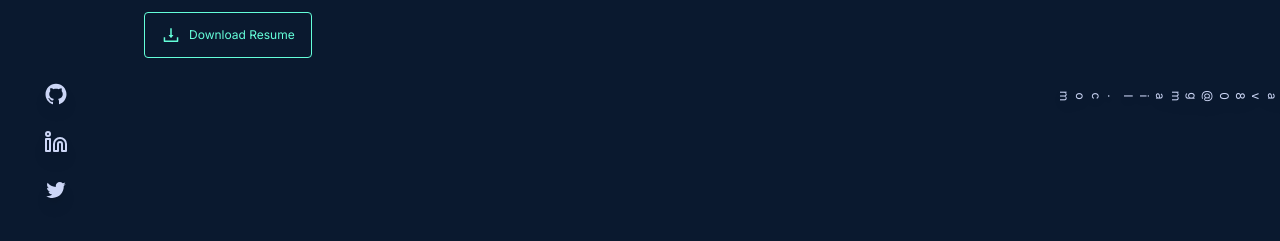
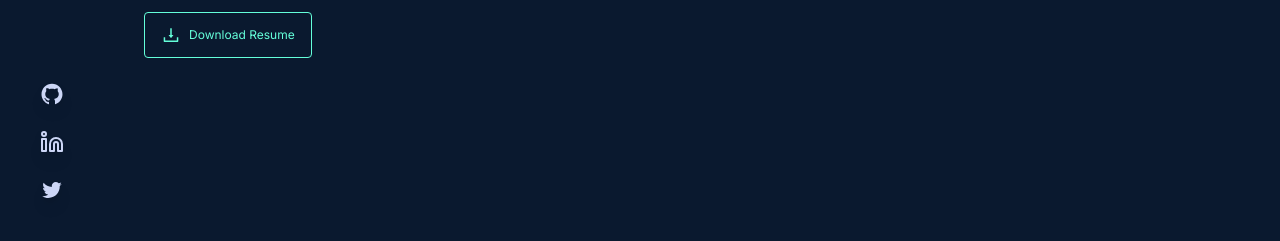
Before and after one commit to Marcos8060/port, a Next.js app: page / in a window 1280 px wide. Shown: the part 554-795 px from the top of the page. Built offline with nearby package versions, Linux system fonts and the light colour scheme.

Commit message:
polished the about page

```diff
--- a/components/fab.js
+++ b/components/fab.js
@@ -8,7 +8,7 @@ const Fab = () => {
     <>
       <button
         title="My Github Activity"
-        class="fixed z-40 bottom-32 left-8 bg-blue w-12 h-12 p-2 rounded-full drop-shadow-lg flex justify-center items-center text-white text-4xl hover:bg-blue-700 hover:drop-shadow-2xl hover:animate-bounce duration-300"
+        className="md:block hidden fixed z-40 bottom-32 left-8 bg-blue w-12 h-12 p-2 rounded-full drop-shadow-lg flex justify-center items-center text-white text-4xl hover:bg-blue-700 hover:drop-shadow-2xl hover:animate-bounce duration-300"
       >
         <a
           className="text-white"
@@ -20,7 +20,7 @@ const Fab = () => {
       </button>
       <button
         title="Follow me on LinkedIn"
-        class="fixed z-40 bottom-20 left-8 bg-blue w-12 h-12 p-2 rounded-full drop-shadow-lg flex justify-center items-center text-white text-4xl hover:bg-blue-700 hover:drop-shadow-2xl hover:animate-bounce duration-300"
+        className="md:block hidden fixed z-40 bottom-20 left-8 bg-blue w-12 h-12 p-2 rounded-full drop-shadow-lg flex justify-center items-center text-white text-4xl hover:bg-blue-700 hover:drop-shadow-2xl hover:animate-bounce duration-300"
       >
         <a
           className="text-white"
@@ -32,7 +32,7 @@ const Fab = () => {
       </button>
       <button
         title="Follow me on Twitter"
-        class="fixed z-40 bottom-8 left-8 bg-blue w-12 h-12 p-2 rounded-full drop-shadow-lg flex justify-center items-center text-white text-4xl hover:bg-blue-700 hover:drop-shadow-2xl hover:animate-bounce duration-300"
+        className="md:block hidden fixed z-40 bottom-8 left-8 bg-blue w-12 h-12 p-2 rounded-full drop-shadow-lg flex justify-center items-center text-white text-4xl hover:bg-blue-700 hover:drop-shadow-2xl hover:animate-bounce duration-300"
       >
         <a
           className="text-white"
@@ -44,7 +44,7 @@ const Fab = () => {
       </button>
       <button
         title="Follow me on Twitter"
-        class="fixed z-40 bottom-32 right-8 bg-blue w-12 h-12 p-2 rounded-full drop-shadow-lg flex justify-center items-center text-white text-4xl hover:bg-blue-700 hover:drop-shadow-2xl duration-300"
+        className="md:block hidden fixed z-40 bottom-32 right-8 bg-blue w-12 h-12 p-2 rounded-full drop-shadow-lg flex justify-center items-center text-white text-4xl hover:bg-blue-700 hover:drop-shadow-2xl duration-300"
       >
         <div className="md:block hidden text-xs rotate-90 flex space-x-1">
             <p>m</p>
```
